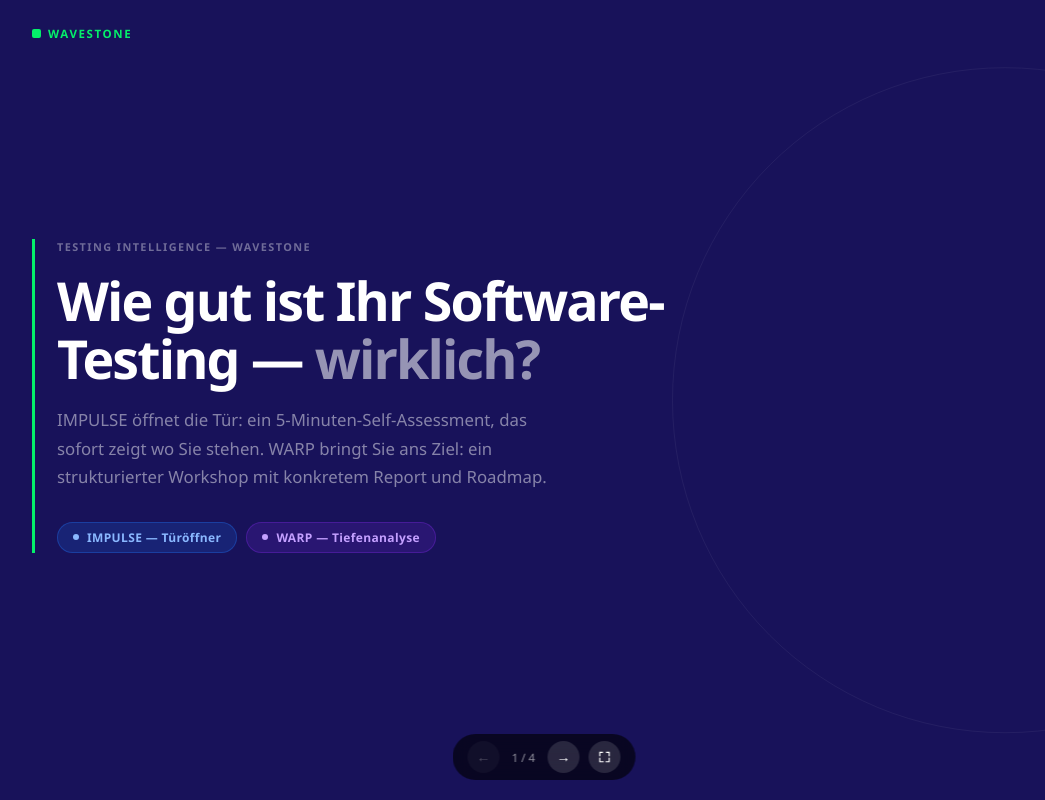
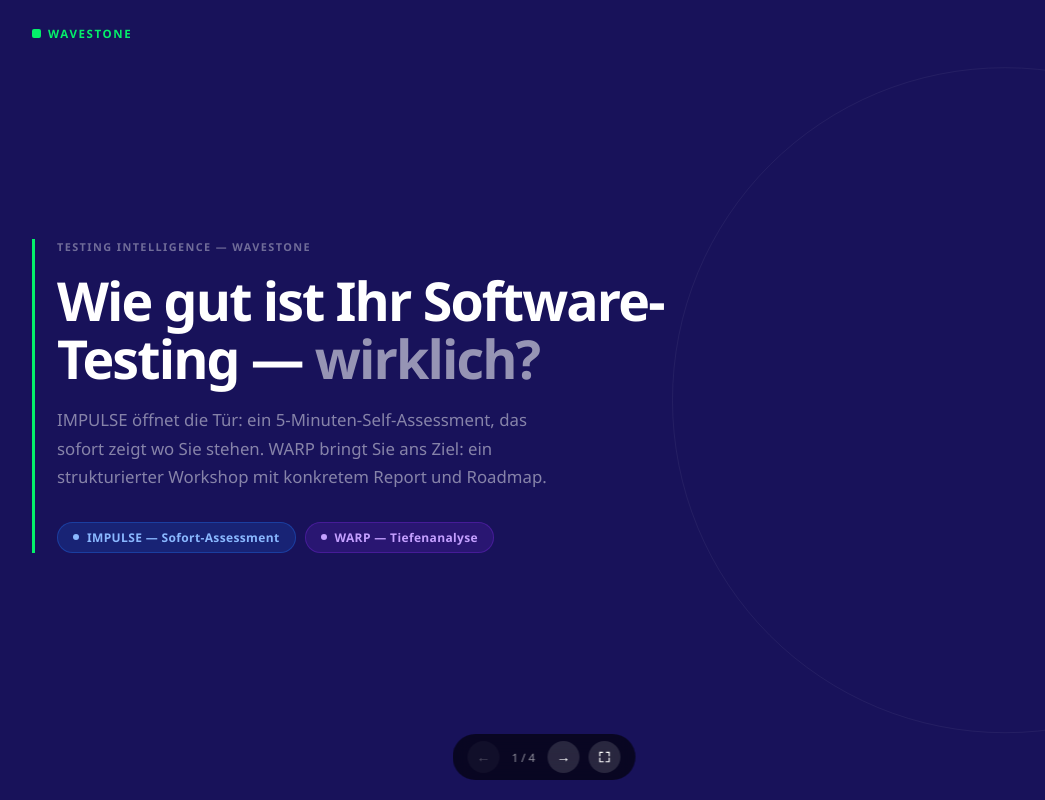
Before and after one commit to Tob1Cont1nued/warp, a Flask app: page /praesentation/kunde in a window 1280 px wide. Shown: the whole page, without its empty margins (96-1141 px from the left). Run offline with Flask 3, Linux system fonts and the light colour scheme; some libraries are stand-ins or nearby versions.

Commit message:
fix: 'Türöffner' durch seriösere Bezeichnung ersetzt
Co-Authored-By: Claude Sonnet 4.6 <noreply@anthropic.com>

```diff
--- a/app/templates/praesentation_kunde.html
+++ b/app/templates/praesentation_kunde.html
@@ -376,7 +376,7 @@
       </p>
       <div class="cover-pills">
         <span class="cpill cpill-i">
-          <span class="cpill-dot"></span>IMPULSE — Türöffner
+          <span class="cpill-dot"></span>IMPULSE — Sofort-Assessment
         </span>
         <span class="cpill cpill-w">
           <span class="cpill-dot"></span>WARP — Tiefenanalyse
@@ -421,7 +421,7 @@
           <div class="path-badge">
             <div class="badge-rect"></div>Phase 1 — IMPULSE
           </div>
-          <div class="path-title">Der Türöffner</div>
+          <div class="path-title">Erste Standortbestimmung</div>
           <div class="path-claim">In 5 Minuten ein erstes, ehrliches Bild Ihres Testing-Reifegrads — ohne Voraberfahrung, ohne Vorabgespräch.</div>
           <div class="path-meta">
             <div class="path-meta-row">
```
